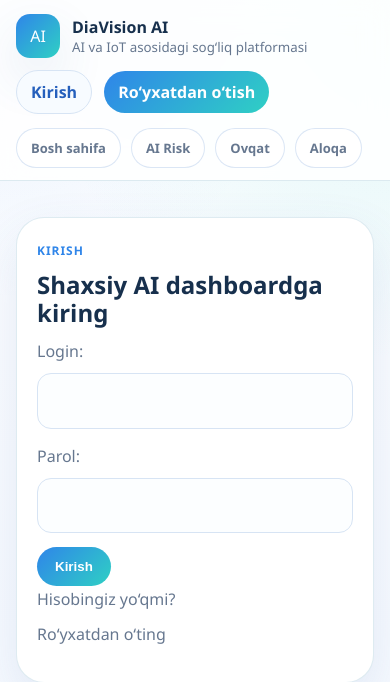
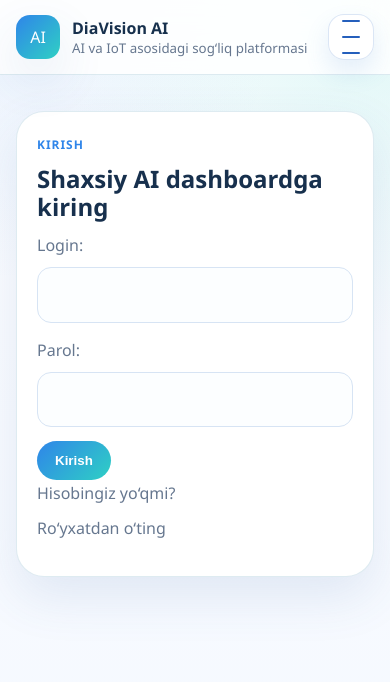
Before and after one commit to Boburjon2142/Diavision, a Django app: a page that uses templates/partials/header.html in a window 390 px wide. Shown: the top 682 px of the page. Run offline with Django 5.2, Linux system fonts and the light colour scheme.

Commit message:
Move mobile auth actions into burger menu

```diff
--- a/static/css/app.css
+++ b/static/css/app.css
@@ -62,6 +62,40 @@ ul { padding-left: 18px; }
     background: rgba(47, 133, 233, 0.10);
     color: var(--primary-dark);
 }
+.desktop-actions {
+    display: none;
+}
+.mobile-menu-toggle {
+    width: 46px;
+    height: 46px;
+    display: grid;
+    place-items: center;
+    gap: 4px;
+    padding: 0;
+    border: 1px solid rgba(215, 228, 244, 0.9);
+    border-radius: 16px;
+    background: rgba(255, 255, 255, 0.92);
+    box-shadow: var(--shadow-soft);
+}
+.mobile-menu-toggle span {
+    width: 18px;
+    height: 2px;
+    border-radius: 999px;
+    background: var(--primary-dark);
+    transition: 0.2s ease;
+}
+.mobile-menu-toggle.is-open span:nth-child(1) {
+    transform: translateY(6px) rotate(45deg);
+}
+.mobile-menu-toggle.is-open span:nth-child(2) {
+    opacity: 0;
+}
+.mobile-menu-toggle.is-open span:nth-child(3) {
+    transform: translateY(-6px) rotate(-45deg);
+}
+.mobile-menu-panel {
+    padding: 0 0 14px;
+}
 .mobile-quickbar {
     display: flex;
     gap: 10px;
@@ -89,6 +123,11 @@ ul { padding-left: 18px; }
 }
 .header-actions .btn {
     padding: 10px 14px;
+}
+.mobile-auth-actions {
+    display: grid;
+    grid-template-columns: 1fr;
+    gap: 10px;
 }
 
 .btn {
@@ -697,7 +736,9 @@ textarea { min-height: 120px; resize: vertical; }
     .section-grid.three { grid-template-columns: repeat(3, minmax(0, 1fr)); }
     .section-grid.four { grid-template-columns: repeat(2, minmax(0, 1fr)); }
     .desktop-nav { display: flex; }
-    .mobile-quickbar { display: none; }
+    .desktop-actions { display: flex; }
+    .mobile-menu-toggle,
+    .mobile-menu-panel { display: none; }
     .hero-phones { grid-template-columns: 0.92fr 1.08fr; align-items: start; }
     .dashboard-hero { grid-template-columns: 1.1fr 0.9fr; }
     .app-showcase-grid { grid-template-columns: repeat(2, minmax(0, 1fr)); }
--- a/static/js/app.js
+++ b/static/js/app.js
@@ -4,3 +4,14 @@ document.querySelectorAll(".flash").forEach((item) => {
         item.style.transform = "translateY(-4px)";
     }, 3200);
 });
+
+const mobileMenuToggle = document.querySelector(".mobile-menu-toggle");
+const mobileMenuPanel = document.querySelector(".mobile-menu-panel");
+
+if (mobileMenuToggle && mobileMenuPanel) {
+    mobileMenuToggle.addEventListener("click", () => {
+        const isOpen = mobileMenuToggle.classList.toggle("is-open");
+        mobileMenuPanel.hidden = !isOpen;
+        mobileMenuToggle.setAttribute("aria-expanded", String(isOpen));
+    });
+}
--- a/templates/partials/header.html
+++ b/templates/partials/header.html
@@ -12,7 +12,7 @@
                 <a class="{% if request.path == item.url %}is-active{% endif %}" href="{{ item.url }}">{{ item.title }}</a>
             {% endfor %}
         </nav>
-        <div class="header-actions">
+        <div class="header-actions desktop-actions">
             {% if request.user.is_authenticated %}
                 <a class="btn btn-soft" href="{% url 'dashboard:overview' %}">Dashboard</a>
             {% else %}
@@ -20,8 +20,20 @@
                 <a class="btn btn-primary" href="{% url 'accounts:register' %}">Ro‘yxatdan o‘tish</a>
             {% endif %}
         </div>
+        <button
+            class="mobile-menu-toggle"
+            type="button"
+            aria-expanded="false"
+            aria-controls="mobile-menu-panel"
+            aria-label="Menyuni ochish"
+        >
+            <span></span>
+            <span></span>
+            <span></span>
+        </button>
     </div>
-    <div class="wrapper mobile-quickbar" aria-label="Tezkor mobil navigatsiya">
+    <div class="wrapper mobile-menu-panel" id="mobile-menu-panel" hidden>
+        <nav class="mobile-quickbar" aria-label="Tezkor mobil navigatsiya">
             {% if request.user.is_authenticated %}
                 <a class="{% if '/dashboard/' in request.path %}is-active{% endif %}" href="{% url 'dashboard:overview' %}">Boshqaruv</a>
                 <a class="{% if '/tracker/' in request.path %}is-active{% endif %}" href="{% url 'tracker:list' %}">Shakar</a>
@@ -33,5 +45,14 @@
                 <a class="{% if '/nutrition/' in request.path %}is-active{% endif %}" href="{% url 'nutrition:assistant' %}">Ovqat</a>
                 <a class="{% if '/contact/' in request.path %}is-active{% endif %}" href="{% url 'pages:contact' %}">Aloqa</a>
             {% endif %}
+        </nav>
+        <div class="mobile-auth-actions">
+            {% if request.user.is_authenticated %}
+                <a class="btn btn-primary" href="{% url 'dashboard:overview' %}">Dashboardga o‘tish</a>
+            {% else %}
+                <a class="btn btn-soft" href="{% url 'accounts:login' %}">Kirish</a>
+                <a class="btn btn-primary" href="{% url 'accounts:register' %}">Ro‘yxatdan o‘tish</a>
+            {% endif %}
+        </div>
     </div>
 </header>
```
Lines whose indentation alone changed are shown as unchanged.
